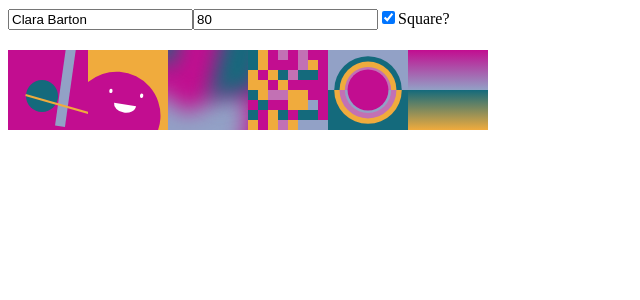
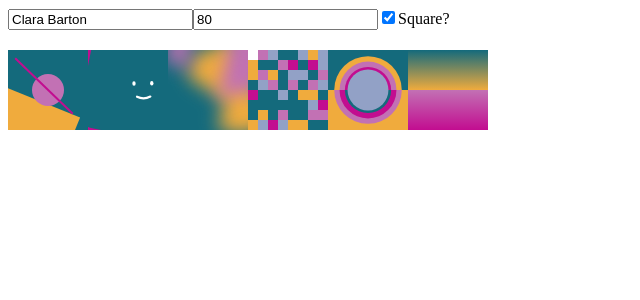
Before and after one commit to mujahidfa/vue-boring-avatars, a Vue app: page / in a window 1280 px wide. Shown: the top 300 px of the page, without its empty margins (0-640 px from the left). Built offline with nearby package versions, Linux system fonts and the light colour scheme.

Commit message:
feat(Utils): Use hash function for names

```diff
--- a/src/components/AvatarBauhaus.vue
+++ b/src/components/AvatarBauhaus.vue
@@ -59,13 +59,13 @@
 
 <script lang="ts">
 import { defineComponent, PropType, computed } from "vue";
-import { getNumber, getUnit, getRandomColor, getBoolean } from "../utilities";
+import { hashCode, getUnit, getRandomColor, getBoolean } from "../utilities";
 
 const ELEMENTS = 4;
 const SIZE = 80;
 
 function generateColors(name: string, colors: string[]) {
-  const numFromName = getNumber(name);
+  const numFromName = hashCode(name);
   const range = colors && colors.length;
 
   const elementsProperties = Array.from({ length: ELEMENTS }, (_, i) => ({
--- a/src/components/AvatarBeam.vue
+++ b/src/components/AvatarBeam.vue
@@ -82,7 +82,7 @@
 <script lang="ts">
 import { defineComponent, PropType, computed } from "vue";
 import {
-  getNumber,
+  hashCode,
   getUnit,
   getBoolean,
   getRandomColor,
@@ -92,7 +92,7 @@ import {
 const SIZE = 36;
 
 function generateData(name: string, colors: string[]) {
-  const numFromName = getNumber(name);
+  const numFromName = hashCode(name);
   const range = colors && colors.length;
   const wrapperColor = getRandomColor(numFromName, colors, range);
   const preTranslateX = getUnit(numFromName, 10, 1);
--- a/src/components/AvatarMarble.vue
+++ b/src/components/AvatarMarble.vue
@@ -63,13 +63,13 @@
 
 <script lang="ts">
 import { defineComponent, PropType, computed } from "vue";
-import { getNumber, getUnit, getRandomColor } from "../utilities";
+import { hashCode, getUnit, getRandomColor } from "../utilities";
 
 const ELEMENTS = 3;
 const SIZE = 80;
 
 function generateColors(name: string, colors: string[]) {
-  const numFromName = getNumber(name);
+  const numFromName = hashCode(name);
   const range = colors && colors.length;
 
   const elementsProperties = Array.from({ length: ELEMENTS }, (_, i) => ({
--- a/src/components/AvatarPixel.vue
+++ b/src/components/AvatarPixel.vue
@@ -25,384 +25,90 @@
       />
     </mask>
     <g mask="url(#mask0)">
-      <rect :width="10" :height="10" :fill="properties[0].color" />
-      <rect :x="20" :width="10" :height="10" :fill="properties[1].color" />
-      <rect :x="40" :width="10" :height="10" :fill="properties[2].color" />
-      <rect :x="60" :width="10" :height="10" :fill="properties[3].color" />
-      <rect :x="10" :width="10" :height="10" :fill="properties[4].color" />
-      <rect :x="30" :width="10" :height="10" :fill="properties[5].color" />
-      <rect :x="50" :width="10" :height="10" :fill="properties[6].color" />
-      <rect :x="70" :width="10" :height="10" :fill="properties[7].color" />
-      <rect :y="10" :width="10" :height="10" :fill="properties[8].color" />
-      <rect :y="20" :width="10" :height="10" :fill="properties[9].color" />
-      <rect :y="30" :width="10" :height="10" :fill="properties[10].color" />
-      <rect :y="40" :width="10" :height="10" :fill="properties[11].color" />
-      <rect :y="50" :width="10" :height="10" :fill="properties[12].color" />
-      <rect :y="60" :width="10" :height="10" :fill="properties[13].color" />
-      <rect :y="70" :width="10" :height="10" :fill="properties[14].color" />
-      <rect
-        :x="20"
-        :y="10"
-        :width="10"
-        :height="10"
-        :fill="properties[15].color"
-      />
-      <rect
-        :x="20"
-        :y="20"
-        :width="10"
-        :height="10"
-        :fill="properties[16].color"
-      />
-      <rect
-        :x="20"
-        :y="30"
-        :width="10"
-        :height="10"
-        :fill="properties[17].color"
-      />
-      <rect
-        :x="20"
-        :y="40"
-        :width="10"
-        :height="10"
-        :fill="properties[18].color"
-      />
-      <rect
-        :x="20"
-        :y="50"
-        :width="10"
-        :height="10"
-        :fill="properties[19].color"
-      />
-      <rect
-        :x="20"
-        :y="60"
-        :width="10"
-        :height="10"
-        :fill="properties[20].color"
-      />
-      <rect
-        :x="20"
-        :y="70"
-        :width="10"
-        :height="10"
-        :fill="properties[21].color"
-      />
-      <rect
-        :x="40"
-        :y="10"
-        :width="10"
-        :height="10"
-        :fill="properties[22].color"
-      />
-      <rect
-        :x="40"
-        :y="20"
-        :width="10"
-        :height="10"
-        :fill="properties[23].color"
-      />
-      <rect
-        :x="40"
-        :y="30"
-        :width="10"
-        :height="10"
-        :fill="properties[24].color"
-      />
-      <rect
-        :x="40"
-        :y="40"
-        :width="10"
-        :height="10"
-        :fill="properties[25].color"
-      />
-      <rect
-        :x="40"
-        :y="50"
-        :width="10"
-        :height="10"
-        :fill="properties[26].color"
-      />
-      <rect
-        :x="40"
-        :y="60"
-        :width="10"
-        :height="10"
-        :fill="properties[27].color"
-      />
-      <rect
-        :x="40"
-        :y="70"
-        :width="10"
-        :height="10"
-        :fill="properties[28].color"
-      />
-      <rect
-        :x="60"
-        :y="10"
-        :width="10"
-        :height="10"
-        :fill="properties[29].color"
-      />
-      <rect
-        :x="60"
-        :y="20"
-        :width="10"
-        :height="10"
-        :fill="properties[30].color"
-      />
-      <rect
-        :x="60"
-        :y="30"
-        :width="10"
-        :height="10"
-        :fill="properties[31].color"
-      />
-      <rect
-        :x="60"
-        :y="40"
-        :width="10"
-        :height="10"
-        :fill="properties[32].color"
-      />
-      <rect
-        :x="60"
-        :y="50"
-        :width="10"
-        :height="10"
-        :fill="properties[33].color"
-      />
-      <rect
-        :x="60"
-        :y="60"
-        :width="10"
-        :height="10"
-        :fill="properties[34].color"
-      />
-      <rect
-        :x="60"
-        :y="70"
-        :width="10"
-        :height="10"
-        :fill="properties[35].color"
-      />
-      <rect
-        :x="10"
-        :y="10"
-        :width="10"
-        :height="10"
-        :fill="properties[36].color"
-      />
-      <rect
-        :x="10"
-        :y="20"
-        :width="10"
-        :height="10"
-        :fill="properties[37].color"
-      />
-      <rect
-        :x="10"
-        :y="30"
-        :width="10"
-        :height="10"
-        :fill="properties[38].color"
-      />
-      <rect
-        :x="10"
-        :y="40"
-        :width="10"
-        :height="10"
-        :fill="properties[39].color"
-      />
-      <rect
-        :x="10"
-        :y="50"
-        :width="10"
-        :height="10"
-        :fill="properties[40].color"
-      />
-      <rect
-        :x="10"
-        :y="60"
-        :width="10"
-        :height="10"
-        :fill="properties[41].color"
-      />
-      <rect
-        :x="10"
-        :y="70"
-        :width="10"
-        :height="10"
-        :fill="properties[42].color"
-      />
-      <rect
-        :x="30"
-        :y="10"
-        :width="10"
-        :height="10"
-        :fill="properties[43].color"
-      />
-      <rect
-        :x="30"
-        :y="20"
-        :width="10"
-        :height="10"
-        :fill="properties[44].color"
-      />
-      <rect
-        :x="30"
-        :y="30"
-        :width="10"
-        :height="10"
-        :fill="properties[45].color"
-      />
-      <rect
-        :x="30"
-        :y="40"
-        :width="10"
-        :height="10"
-        :fill="properties[46].color"
-      />
-      <rect
-        :x="30"
-        :y="50"
-        :width="10"
-        :height="10"
-        :fill="properties[47].color"
-      />
-      <rect
-        :x="30"
-        :y="60"
-        :width="10"
-        :height="10"
-        :fill="properties[48].color"
-      />
-      <rect
-        :x="30"
-        :y="70"
-        :width="10"
-        :height="10"
-        :fill="properties[49].color"
-      />
-      <rect
-        :x="50"
-        :y="10"
-        :width="10"
-        :height="10"
-        :fill="properties[50].color"
-      />
-      <rect
-        :x="50"
-        :y="20"
-        :width="10"
-        :height="10"
-        :fill="properties[51].color"
-      />
-      <rect
-        :x="50"
-        :y="30"
-        :width="10"
-        :height="10"
-        :fill="properties[52].color"
-      />
-      <rect
-        :x="50"
-        :y="40"
-        :width="10"
-        :height="10"
-        :fill="properties[53].color"
-      />
-      <rect
-        :x="50"
-        :y="50"
-        :width="10"
-        :height="10"
-        :fill="properties[54].color"
-      />
-      <rect
-        :x="50"
-        :y="60"
-        :width="10"
-        :height="10"
-        :fill="properties[55].color"
-      />
-      <rect
-        :x="50"
-        :y="70"
-        :width="10"
-        :height="10"
-        :fill="properties[56].color"
-      />
-      <rect
-        :x="70"
-        :y="10"
-        :width="10"
-        :height="10"
-        :fill="properties[57].color"
-      />
-      <rect
-        :x="70"
-        :y="20"
-        :width="10"
-        :height="10"
-        :fill="properties[58].color"
-      />
-      <rect
-        :x="70"
-        :y="30"
-        :width="10"
-        :height="10"
-        :fill="properties[59].color"
-      />
-      <rect
-        :x="70"
-        :y="40"
-        :width="10"
-        :height="10"
-        :fill="properties[60].color"
-      />
-      <rect
-        :x="70"
-        :y="50"
-        :width="10"
-        :height="10"
-        :fill="properties[61].color"
-      />
-      <rect
-        :x="70"
-        :y="60"
-        :width="10"
-        :height="10"
-        :fill="properties[62].color"
-      />
-      <rect
-        :x="70"
-        :y="70"
-        :width="10"
-        :height="10"
-        :fill="properties[63].color"
-      />
+      <rect :width="10" :height="10" :fill="pixelColors[0]" />
+      <rect :x="20" :width="10" :height="10" :fill="pixelColors[1]" />
+      <rect :x="40" :width="10" :height="10" :fill="pixelColors[2]" />
+      <rect :x="60" :width="10" :height="10" :fill="pixelColors[3]" />
+      <rect :x="10" :width="10" :height="10" :fill="pixelColors[4]" />
+      <rect :x="30" :width="10" :height="10" :fill="pixelColors[5]" />
+      <rect :x="50" :width="10" :height="10" :fill="pixelColors[6]" />
+      <rect :x="70" :width="10" :height="10" :fill="pixelColors[7]" />
+      <rect :y="10" :width="10" :height="10" :fill="pixelColors[8]" />
+      <rect :y="20" :width="10" :height="10" :fill="pixelColors[9]" />
+      <rect :y="30" :width="10" :height="10" :fill="pixelColors[10]" />
+      <rect :y="40" :width="10" :height="10" :fill="pixelColors[11]" />
+      <rect :y="50" :width="10" :height="10" :fill="pixelColors[12]" />
+      <rect :y="60" :width="10" :height="10" :fill="pixelColors[13]" />
+      <rect :y="70" :width="10" :height="10" :fill="pixelColors[14]" />
+      <rect :x="20" :y="10" :width="10" :height="10" :fill="pixelColors[15]" />
+      <rect :x="20" :y="20" :width="10" :height="10" :fill="pixelColors[16]" />
+      <rect :x="20" :y="30" :width="10" :height="10" :fill="pixelColors[17]" />
+      <rect :x="20" :y="40" :width="10" :height="10" :fill="pixelColors[18]" />
+      <rect :x="20" :y="50" :width="10" :height="10" :fill="pixelColors[19]" />
+      <rect :x="20" :y="60" :width="10" :height="10" :fill="pixelColors[20]" />
+      <rect :x="20" :y="70" :width="10" :height="10" :fill="pixelColors[21]" />
+      <rect :x="40" :y="10" :width="10" :height="10" :fill="pixelColors[22]" />
+      <rect :x="40" :y="20" :width="10" :height="10" :fill="pixelColors[23]" />
+      <rect :x="40" :y="30" :width="10" :height="10" :fill="pixelColors[24]" />
+      <rect :x="40" :y="40" :width="10" :height="10" :fill="pixelColors[25]" />
+      <rect :x="40" :y="50" :width="10" :height="10" :fill="pixelColors[26]" />
+      <rect :x="40" :y="60" :width="10" :height="10" :fill="pixelColors[27]" />
+      <rect :x="40" :y="70" :width="10" :height="10" :fill="pixelColors[28]" />
+      <rect :x="60" :y="10" :width="10" :height="10" :fill="pixelColors[29]" />
+      <rect :x="60" :y="20" :width="10" :height="10" :fill="pixelColors[30]" />
+      <rect :x="60" :y="30" :width="10" :height="10" :fill="pixelColors[31]" />
+      <rect :x="60" :y="40" :width="10" :height="10" :fill="pixelColors[32]" />
+      <rect :x="60" :y="50" :width="10" :height="10" :fill="pixelColors[33]" />
+      <rect :x="60" :y="60" :width="10" :height="10" :fill="pixelColors[34]" />
+      <rect :x="60" :y="70" :width="10" :height="10" :fill="pixelColors[35]" />
+      <rect :x="10" :y="10" :width="10" :height="10" :fill="pixelColors[36]" />
+      <rect :x="10" :y="20" :width="10" :height="10" :fill="pixelColors[37]" />
+      <rect :x="10" :y="30" :width="10" :height="10" :fill="pixelColors[38]" />
+      <rect :x="10" :y="40" :width="10" :height="10" :fill="pixelColors[39]" />
+      <rect :x="10" :y="50" :width="10" :height="10" :fill="pixelColors[40]" />
+      <rect :x="10" :y="60" :width="10" :height="10" :fill="pixelColors[41]" />
+      <rect :x="10" :y="70" :width="10" :height="10" :fill="pixelColors[42]" />
+      <rect :x="30" :y="10" :width="10" :height="10" :fill="pixelColors[43]" />
+      <rect :x="30" :y="20" :width="10" :height="10" :fill="pixelColors[44]" />
+      <rect :x="30" :y="30" :width="10" :height="10" :fill="pixelColors[45]" />
+      <rect :x="30" :y="40" :width="10" :height="10" :fill="pixelColors[46]" />
+      <rect :x="30" :y="50" :width="10" :height="10" :fill="pixelColors[47]" />
+      <rect :x="30" :y="60" :width="10" :height="10" :fill="pixelColors[48]" />
+      <rect :x="30" :y="70" :width="10" :height="10" :fill="pixelColors[49]" />
+      <rect :x="50" :y="10" :width="10" :height="10" :fill="pixelColors[50]" />
+      <rect :x="50" :y="20" :width="10" :height="10" :fill="pixelColors[51]" />
+      <rect :x="50" :y="30" :width="10" :height="10" :fill="pixelColors[52]" />
+      <rect :x="50" :y="40" :width="10" :height="10" :fill="pixelColors[53]" />
+      <rect :x="50" :y="50" :width="10" :height="10" :fill="pixelColors[54]" />
+      <rect :x="50" :y="60" :width="10" :height="10" :fill="pixelColors[55]" />
+      <rect :x="50" :y="70" :width="10" :height="10" :fill="pixelColors[56]" />
+      <rect :x="70" :y="10" :width="10" :height="10" :fill="pixelColors[57]" />
+      <rect :x="70" :y="20" :width="10" :height="10" :fill="pixelColors[58]" />
+      <rect :x="70" :y="30" :width="10" :height="10" :fill="pixelColors[59]" />
+      <rect :x="70" :y="40" :width="10" :height="10" :fill="pixelColors[60]" />
+      <rect :x="70" :y="50" :width="10" :height="10" :fill="pixelColors[61]" />
+      <rect :x="70" :y="60" :width="10" :height="10" :fill="pixelColors[62]" />
+      <rect :x="70" :y="70" :width="10" :height="10" :fill="pixelColors[63]" />
     </g>
   </svg>
 </template>
 
 <script lang="ts">
 import { defineComponent, PropType, computed } from "vue";
-import { getNumber, getRandomColor } from "../utilities";
+import { hashCode, getRandomColor } from "../utilities";
 
 const ELEMENTS = 64;
 const SIZE = 80;
 
 function generateColors(name: string, colors: string[]) {
-  const numFromName = getNumber(name);
+  const numFromName = hashCode(name);
   const range = colors && colors.length;
 
-  const elementsProperties = Array.from({ length: ELEMENTS }, (_, i) => ({
-    color: getRandomColor(numFromName % (i + 13), colors, range),
-  }));
+  const colorList = Array.from({ length: ELEMENTS }, (_, i) =>
+    getRandomColor(numFromName % i, colors, range)
+  );
 
-  return elementsProperties;
+  return colorList;
 }
 
 export default defineComponent({
@@ -426,9 +132,11 @@ export default defineComponent({
     },
   },
   setup(props) {
-    const properties = computed(() => generateColors(props.name, props.colors));
+    const pixelColors = computed(() =>
+      generateColors(props.name, props.colors)
+    );
 
-    return { properties, SIZE };
+    return { pixelColors, SIZE };
   },
 });
 </script>
--- a/src/components/AvatarRing.vue
+++ b/src/components/AvatarRing.vue
@@ -24,44 +24,44 @@
       />
     </mask>
     <g mask="url(#mask__ring)">
-      <path d="M0 0h90v45H0z" :fill="cellColors[0]" />
-      <path d="M0 45h90v45H0z" :fill="cellColors[1]" />
-      <path d="M83 45a38 38 0 00-76 0h76z" :fill="cellColors[2]" />
-      <path d="M83 45a38 38 0 01-76 0h76z" :fill="cellColors[3]" />
-      <path d="M77 45a32 32 0 10-64 0h64z" :fill="cellColors[4]" />
-      <path d="M77 45a32 32 0 11-64 0h64z" :fill="cellColors[5]" />
-      <path d="M71 45a26 26 0 00-52 0h52z" :fill="cellColors[6]" />
-      <path d="M71 45a26 26 0 01-52 0h52z" :fill="cellColors[7]" />
-      <circle :cx="45" :cy="45" :r="23" :fill="cellColors[8]" />
+      <path d="M0 0h90v45H0z" :fill="ringColors[0]" />
+      <path d="M0 45h90v45H0z" :fill="ringColors[1]" />
+      <path d="M83 45a38 38 0 00-76 0h76z" :fill="ringColors[2]" />
+      <path d="M83 45a38 38 0 01-76 0h76z" :fill="ringColors[3]" />
+      <path d="M77 45a32 32 0 10-64 0h64z" :fill="ringColors[4]" />
+      <path d="M77 45a32 32 0 11-64 0h64z" :fill="ringColors[5]" />
+      <path d="M71 45a26 26 0 00-52 0h52z" :fill="ringColors[6]" />
+      <path d="M71 45a26 26 0 01-52 0h52z" :fill="ringColors[7]" />
+      <circle :cx="45" :cy="45" :r="23" :fill="ringColors[8]" />
     </g>
   </svg>
 </template>
 
 <script lang="ts">
 import { defineComponent, PropType, computed } from "vue";
-import { getNumber, getRandomColor } from "../utilities";
+import { hashCode, getRandomColor } from "../utilities";
 
 const SIZE = 90;
 const COLORS = 5;
 
 function generateColors(name: string, colors: string[]) {
-  const numFromName = getNumber(name);
+  const numFromName = hashCode(name);
   const range = colors && colors.length;
   const colorsShuffle = Array.from({ length: COLORS }, (_, i) =>
-    getRandomColor(numFromName + (i + 1), colors, range)
+    getRandomColor(numFromName + i, colors, range)
   );
-  const iconColors = [];
-  iconColors[0] = colorsShuffle[0];
-  iconColors[1] = colorsShuffle[1];
-  iconColors[2] = colorsShuffle[1];
-  iconColors[3] = colorsShuffle[2];
-  iconColors[4] = colorsShuffle[2];
-  iconColors[5] = colorsShuffle[3];
-  iconColors[6] = colorsShuffle[3];
-  iconColors[7] = colorsShuffle[0];
-  iconColors[8] = colorsShuffle[4];
+  const colorsList = [];
+  colorsList[0] = colorsShuffle[0];
+  colorsList[1] = colorsShuffle[1];
+  colorsList[2] = colorsShuffle[1];
+  colorsList[3] = colorsShuffle[2];
+  colorsList[4] = colorsShuffle[2];
+  colorsList[5] = colorsShuffle[3];
+  colorsList[6] = colorsShuffle[3];
+  colorsList[7] = colorsShuffle[0];
+  colorsList[8] = colorsShuffle[4];
 
-  return iconColors;
+  return colorsList;
 }
 
 export default defineComponent({
@@ -85,9 +85,9 @@ export default defineComponent({
     },
   },
   setup(props) {
-    const cellColors = computed(() => generateColors(props.name, props.colors));
+    const ringColors = computed(() => generateColors(props.name, props.colors));
 
-    return { cellColors, SIZE };
+    return { ringColors, SIZE };
   },
 });
 </script>
--- a/src/components/AvatarSunset.vue
+++ b/src/components/AvatarSunset.vue
@@ -36,8 +36,8 @@
         :y2="SIZE / 2"
         gradientUnits="userSpaceOnUse"
       >
-        <stop :stop-color="properties[0].color" />
-        <stop :offset="1" :stop-color="properties[1].color" />
+        <stop :stop-color="sunsetColors[0]" />
+        <stop :offset="1" :stop-color="sunsetColors[1]" />
       </linearGradient>
       <linearGradient
         :id="`gradient_paint1_linear_${name}`"
@@ -47,8 +47,8 @@
         :y2="SIZE"
         gradientUnits="userSpaceOnUse"
       >
-        <stop :stop-color="properties[2].color" />
-        <stop :offset="1" :stop-color="properties[3].color" />
+        <stop :stop-color="sunsetColors[2]" />
+        <stop :offset="1" :stop-color="sunsetColors[3]" />
       </linearGradient>
     </defs>
   </svg>
@@ -56,20 +56,20 @@
 
 <script lang="ts">
 import { defineComponent, PropType, computed } from "vue";
-import { getNumber, getRandomColor } from "../utilities";
+import { hashCode, getRandomColor } from "../utilities";
 
 const ELEMENTS = 4;
 const SIZE = 80;
 
 function generateColors(name: string, colors: string[]) {
-  const numFromName = getNumber(name);
+  const numFromName = hashCode(name);
   const range = colors && colors.length;
 
-  const elementsProperties = Array.from({ length: ELEMENTS }, (_, i) => ({
-    color: getRandomColor(numFromName + i, colors, range),
-  }));
+  const colorsList = Array.from({ length: ELEMENTS }, (_, i) =>
+    getRandomColor(numFromName + i, colors, range)
+  );
 
-  return elementsProperties;
+  return colorsList;
 }
 
 export default defineComponent({
@@ -93,10 +93,12 @@ export default defineComponent({
     },
   },
   setup(props) {
-    const properties = computed(() => generateColors(props.name, props.colors));
+    const sunsetColors = computed(() =>
+      generateColors(props.name, props.colors)
+    );
     const name = computed(() => props.name.replace(/\s/g, ""));
 
-    return { properties, name, SIZE };
+    return { sunsetColors, name, SIZE };
   },
 });
 </script>
--- a/src/utilities.ts
+++ b/src/utilities.ts
@@ -1,12 +1,11 @@
-export const getNumber = (name: string) => {
-  const charactersArray = Array.from(name);
-  let charactersCodesSum = 0;
-
-  charactersArray.forEach((charactersArrayItem) => {
-    return (charactersCodesSum += charactersArrayItem.charCodeAt(0));
-  });
-
-  return charactersCodesSum;
+export const hashCode = (name: string) => {
+  let hash = 0;
+  for (let i = 0; i < name.length; i++) {
+    let character = name.charCodeAt(i);
+    hash = (hash << 5) - hash + character;
+    hash = hash & hash; // Convert to 32bit integer
+  }
+  return Math.abs(hash);
 };
 
 export const getModulus = (num: number, max: number): number => {
```
